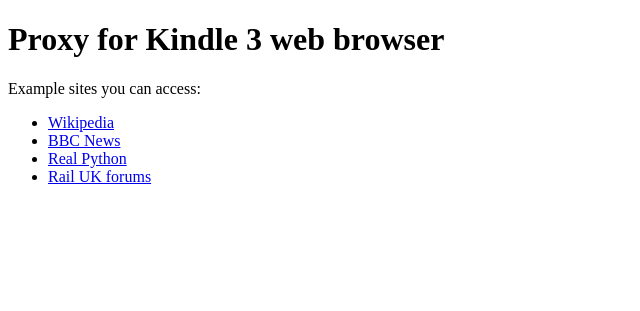
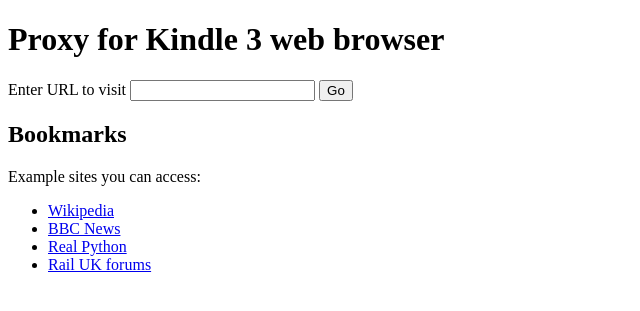
Before and after one commit to dalepotter/kindle-3-flask-proxy, a Flask app: page / in a window 1280 px wide. Shown: the top 311 px of the page, without its empty margins (0-640 px from the left). Run offline with Flask 2, Linux system fonts and the light colour scheme.

Commit message:
Add basic form for URL to visit

```diff
--- a/basic_flask_proxy/app.py
+++ b/basic_flask_proxy/app.py
@@ -1,9 +1,18 @@
 import re
 import requests
+import secrets
 from urllib.parse import urljoin
-from flask import Flask, Response, render_template, request
+from flask import Flask, Response, redirect, render_template, request, url_for
+from flask_wtf import FlaskForm
+from wtforms import StringField
+from wtforms.validators import DataRequired
 
 app = Flask(__name__.split('.')[0])
+app.secret_key = secrets.token_urlsafe(16)
+
+
+class EnterUrlForm(FlaskForm):
+    url = StringField('Enter URL to visit')
 
 
 def convert_links(html, current_url, proxy_prefix):
@@ -47,9 +56,12 @@ def convert_links(html, current_url, proxy_prefix):
     return output
 
 
-@app.route('/')
+@app.route('/', methods=['GET', 'POST'])
 def index():
-    return render_template("index.html")
+    form = EnterUrlForm()
+    if form.validate_on_submit():
+        return redirect(url_for("proxy", url=form.url.data))
+    return render_template("index.html", form=form)
 
 
 @app.route('/p', methods=['GET', 'POST', 'DELETE', 'PUT', 'PATCH'])
--- a/basic_flask_proxy/templates/index.html
+++ b/basic_flask_proxy/templates/index.html
@@ -9,6 +9,14 @@
 <body>
   <h1>Proxy for Kindle 3 web browser</h1>
 
+  <form method="post" action="/">
+    {{ form.csrf_token }}
+    {{ form.url.label }} {{ form.url(size=20) }}
+    <input type="submit" value="Go">
+  </form>
+
+  <h2>Bookmarks</h2>
+
   <p>Example sites you can access:</p>
   <ul>
     <li><a href="{{ url_for("proxy", url="en.wikipedia.org/wiki/Main_Page") }}">Wikipedia</a></li>
--- a/setup.py
+++ b/setup.py
@@ -10,6 +10,7 @@ setup(
     packages=find_packages(),
     install_requires=[
         "Flask==2.0.2",
+        "flask-wtf==1.0.0",
         "requests==2.26.0",
     ]
 )
```
Also changed, not shown: tests/test_app.py (+12 -0 lines).
